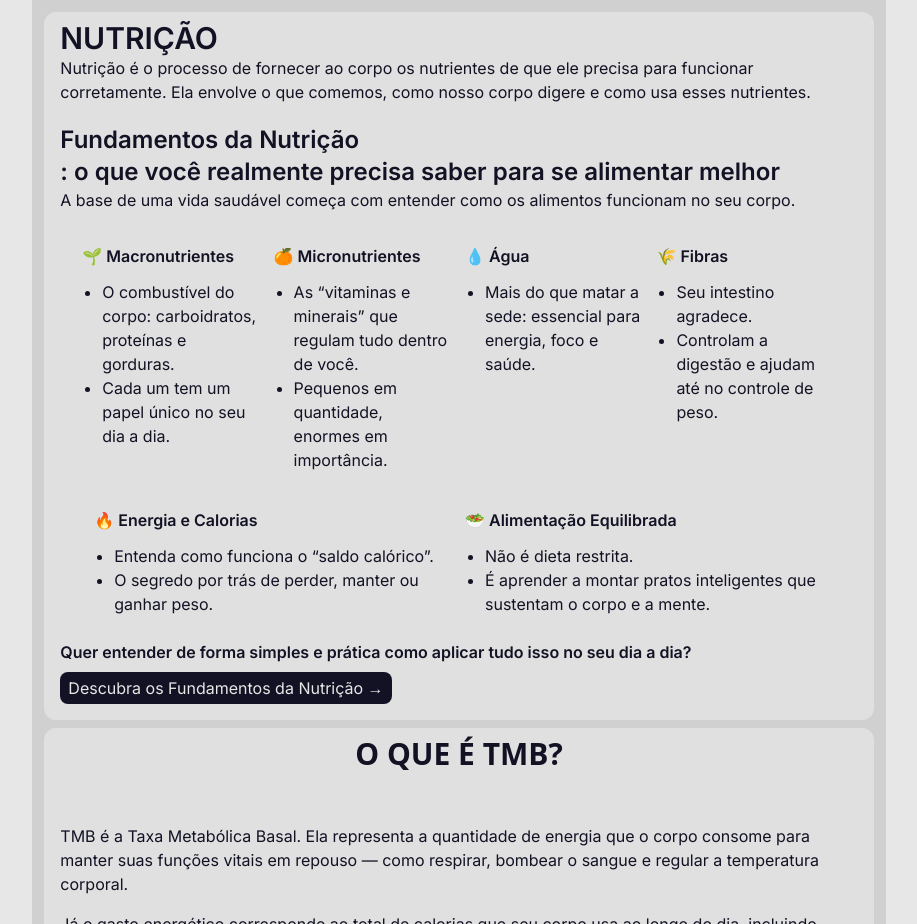
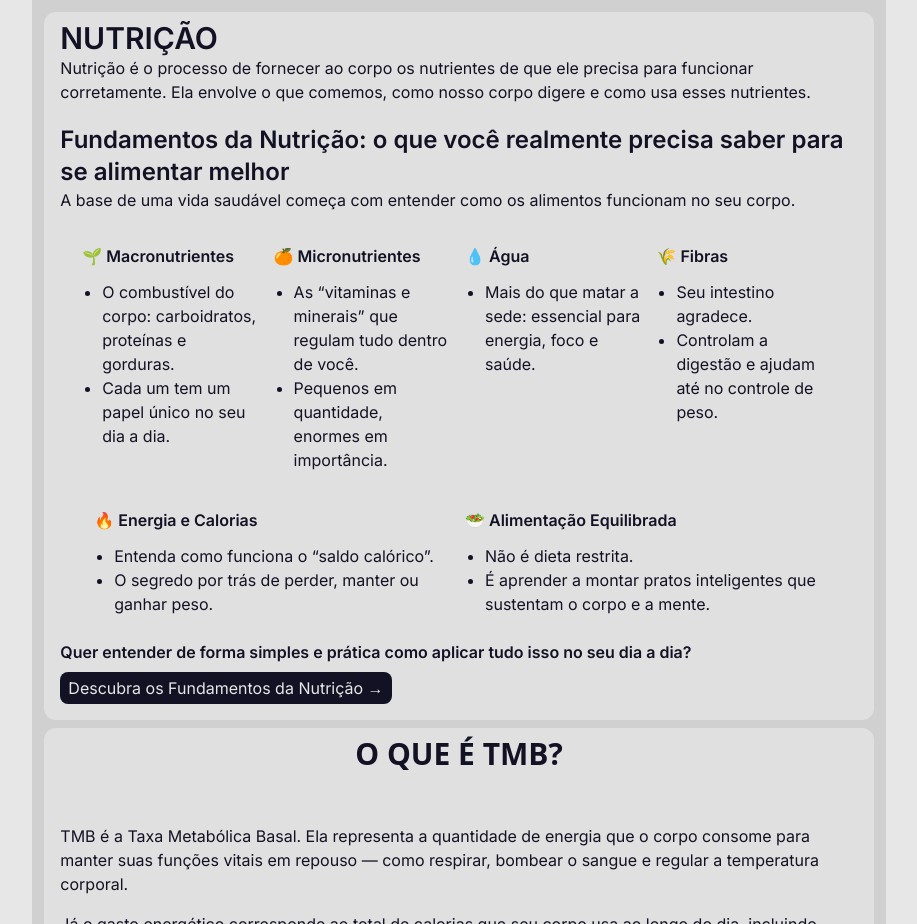
Before and after one commit to DeJotaJ/TMB-Facil, a React (Vite) app: page / in a window 1280 px wide. Shown: the part 800-1724 px from the top of the page, without its empty margins (181-1098 px from the left). Built offline with nearby package versions, Linux system fonts and the light colour scheme.

Commit message:
Corrigindo bug da atualização 1.0

```diff
--- a/src/pages/home.jsx
+++ b/src/pages/home.jsx
@@ -59,7 +59,8 @@ export default function Home(){
                         </div>
                         {/* FUNDAMENTOS DA NUTRIÇÃO */}
                         <div className="flex flex-col">
-                            <h2 className="text-lg md:text-2xl font-bold">Fundamentos da Nutrição<span className="hidden md:block">: o que você realmente precisa saber para se alimentar melhor</span></h2>
+                            <h2 className="hidden md:block text-lg md:text-2xl font-bold">Fundamentos da Nutrição: o que você realmente precisa saber para se alimentar melhor</h2>
+                            <h2 className="md:hidden text-lg md:text-2xl font-bold">Fundamentos da Nutrição<span className="hidden md:block">: o que você realmente precisa saber para se alimentar melhor</span></h2>
                             <span className="text-base">
                                 A base de uma vida saudável começa com entender como os alimentos funcionam no seu corpo.
                             </span>
```
